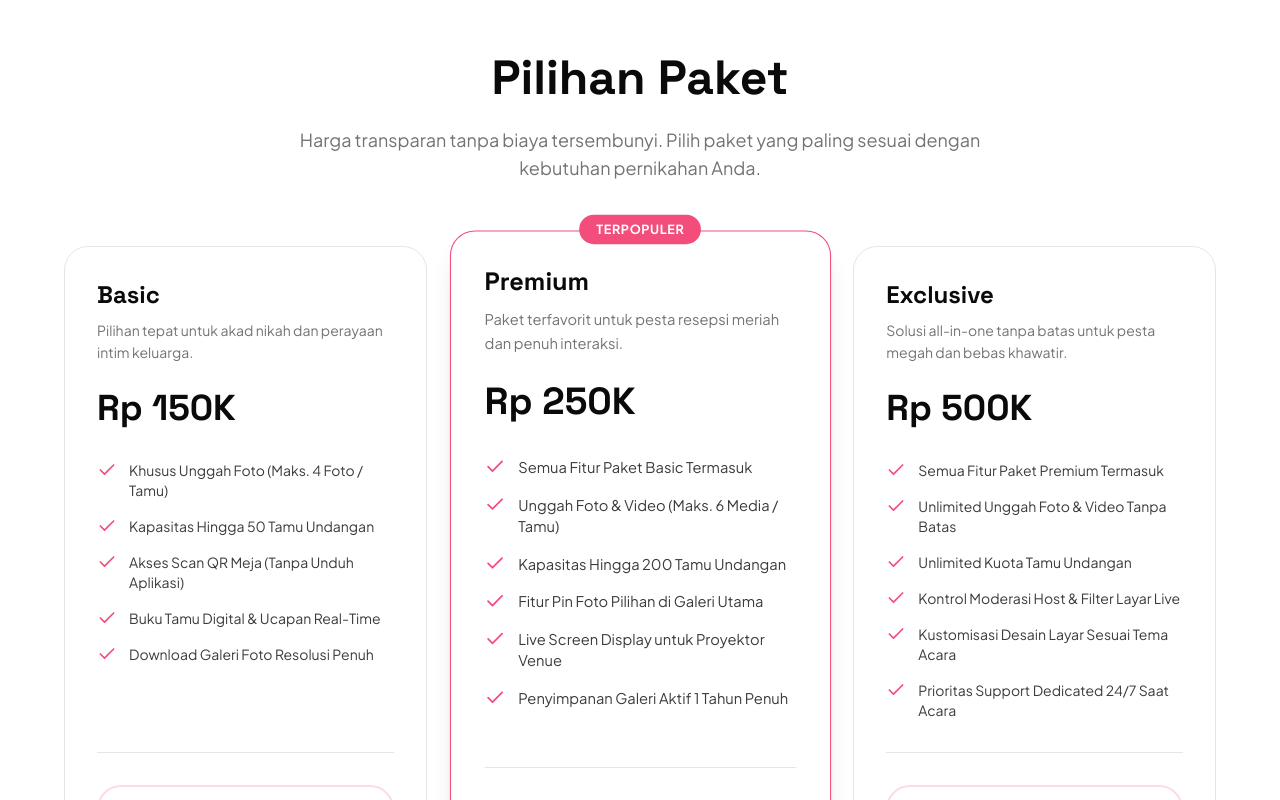
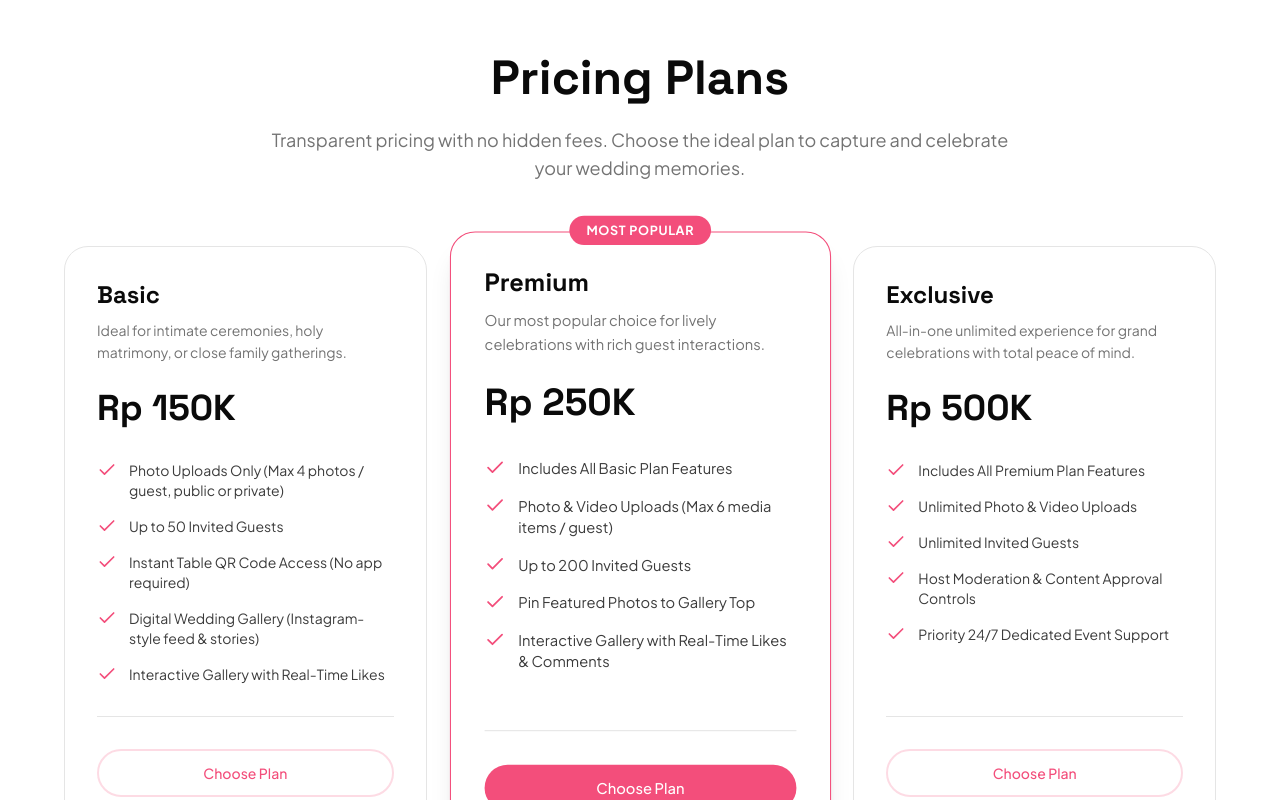
Before and after one commit to DricZ/nadrical-wedding-showcase, a React (Vite) app: page / in a window 1280 px wide. Shown: the part 2700-3500 px from the top of the page. Built offline with nearby package versions, Linux system fonts and the light colour scheme; no server answers.

Commit message:
feat(pricing): update pricing copy to English reflecting nadrical-wedding-gallery features

```diff
--- a/src/components/sections/Pricing.tsx
+++ b/src/components/sections/Pricing.tsx
@@ -14,13 +14,14 @@ export const Pricing = () => {
     {
       name: "Basic",
       price: "150K",
-      description: "Pilihan tepat untuk akad nikah dan perayaan intim keluarga.",
+      description:
+        "Ideal for intimate ceremonies, holy matrimony, or close family gatherings.",
       features: [
-        "Khusus Unggah Foto (Maks. 4 Foto / Tamu)",
-        "Kapasitas Hingga 50 Tamu Undangan",
-        "Akses Scan QR Meja (Tanpa Unduh Aplikasi)",
-        "Buku Tamu Digital & Ucapan Real-Time",
-        "Download Galeri Foto Resolusi Penuh",
+        "Photo Uploads Only (Max 4 photos / guest, public or private)",
+        "Up to 50 Invited Guests",
+        "Instant Table QR Code Access (No app required)",
+        "Digital Wedding Gallery (Instagram-style feed & stories)",
+        "Interactive Gallery with Real-Time Likes",
       ],
       popular: false,
     },
@@ -28,14 +29,13 @@ export const Pricing = () => {
       name: "Premium",
       price: "250K",
       description:
-        "Paket terfavorit untuk pesta resepsi meriah dan penuh interaksi.",
+        "Our most popular choice for lively celebrations with rich guest interactions.",
       features: [
-        "Semua Fitur Paket Basic Termasuk",
-        "Unggah Foto & Video (Maks. 6 Media / Tamu)",
-        "Kapasitas Hingga 200 Tamu Undangan",
-        "Fitur Pin Foto Pilihan di Galeri Utama",
-        "Live Screen Display untuk Proyektor Venue",
-        "Penyimpanan Galeri Aktif 1 Tahun Penuh",
+        "Includes All Basic Plan Features",
+        "Photo & Video Uploads (Max 6 media items / guest)",
+        "Up to 200 Invited Guests",
+        "Pin Featured Photos to Gallery Top",
+        "Interactive Gallery with Real-Time Likes & Comments",
       ],
       popular: true,
     },
@@ -43,14 +43,13 @@ export const Pricing = () => {
       name: "Exclusive",
       price: "500K",
       description:
-        "Solusi all-in-one tanpa batas untuk pesta megah dan bebas khawatir.",
+        "All-in-one unlimited experience for grand celebrations with total peace of mind.",
       features: [
-        "Semua Fitur Paket Premium Termasuk",
-        "Unlimited Unggah Foto & Video Tanpa Batas",
-        "Unlimited Kuota Tamu Undangan",
-        "Kontrol Moderasi Host & Filter Layar Live",
-        "Kustomisasi Desain Layar Sesuai Tema Acara",
-        "Prioritas Support Dedicated 24/7 Saat Acara",
+        "Includes All Premium Plan Features",
+        "Unlimited Photo & Video Uploads",
+        "Unlimited Invited Guests",
+        "Host Moderation & Content Approval Controls",
+        "Priority 24/7 Dedicated Event Support",
       ],
       popular: false,
     },
@@ -61,11 +60,11 @@ export const Pricing = () => {
       <div className="container px-6 mx-auto md:px-12">
         <div className="max-w-3xl mx-auto mb-16 text-center">
           <h2 className="mb-6 text-4xl md:text-5xl font-space-bold text-foreground">
-            Pilihan Paket
+            Pricing Plans
           </h2>
           <p className="text-lg font-jakarta text-muted-foreground">
-            Harga transparan tanpa biaya tersembunyi. Pilih paket yang paling
-            sesuai dengan kebutuhan pernikahan Anda.
+            Transparent pricing with no hidden fees. Choose the ideal plan to
+            capture and celebrate your wedding memories.
           </p>
         </div>
 
@@ -85,7 +84,7 @@ export const Pricing = () => {
             >
               {plan.popular && (
                 <div className="absolute -top-4 left-1/2 -translate-x-1/2 bg-primary text-primary-foreground text-xs font-jakarta-bold px-4 py-1.5 rounded-full uppercase tracking-wider">
-                  Terpopuler
+                  Most Popular
                 </div>
               )}
 
@@ -118,10 +117,10 @@ export const Pricing = () => {
 
               <div className="pt-8 mt-8 border-t border-border">
                 <MainButton
-                  text="Pilih Paket Ini"
+                  text="Choose Plan"
                   variant={plan.popular ? "primary" : "outline"}
                   fullWidth
-                  href={`https://wa.me/${waNumber}?text=Halo ${appName}, saya tertarik dengan paket ${plan.name} seharga Rp ${plan.price}`}
+                  href={`https://wa.me/${waNumber}?text=Hi ${appName}, I am interested in the ${plan.name} plan (Rp ${plan.price})`}
                   external
                 />
               </div>
```
